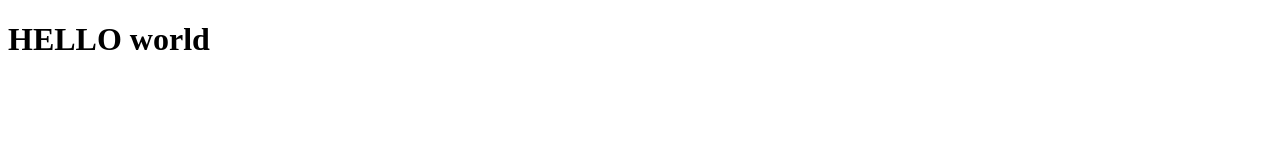
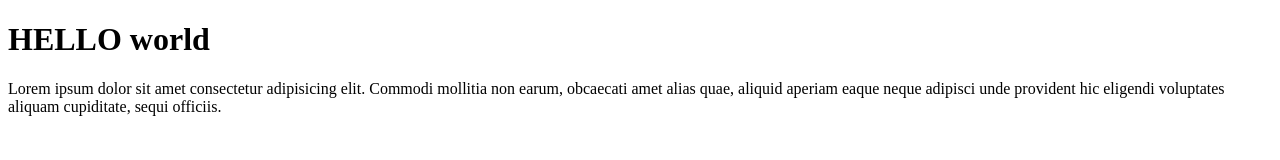
Before and after one commit to lorain56/test-github, a plain HTML site: page index.html in a window 1280 px wide. Drawn offline with Linux system fonts and the light colour scheme.

Commit message:
nouvelle version

```diff
--- a/index.html
+++ b/index.html
@@ -8,5 +8,7 @@
 <body>
 <h1>HELLO world</h1>
 
+    <p>Lorem ipsum dolor sit amet consectetur adipisicing elit. Commodi mollitia non earum, obcaecati amet alias quae, aliquid aperiam eaque neque adipisci unde provident hic eligendi voluptates aliquam cupiditate, sequi officiis.</p>
+
 </body>
 </html>
```
